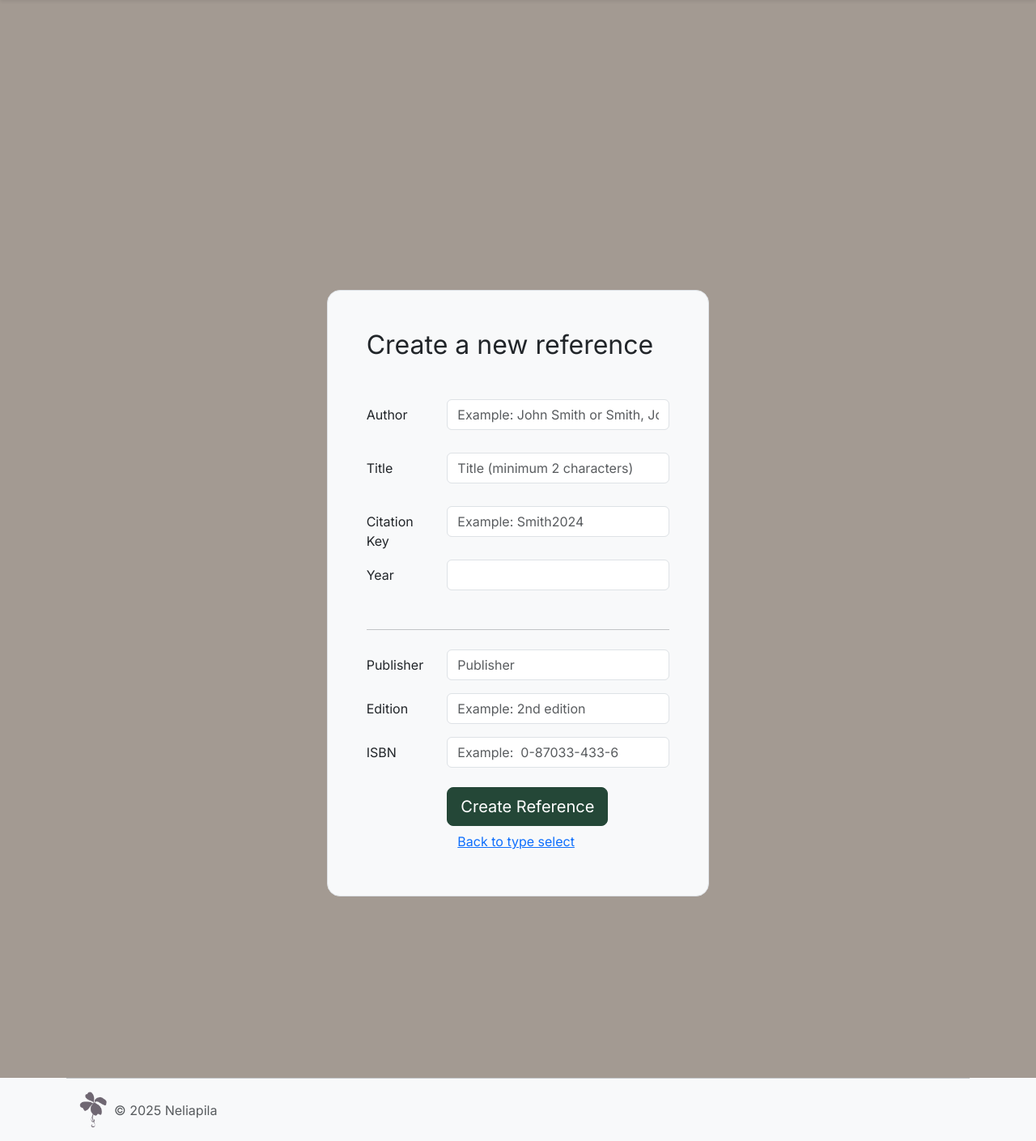
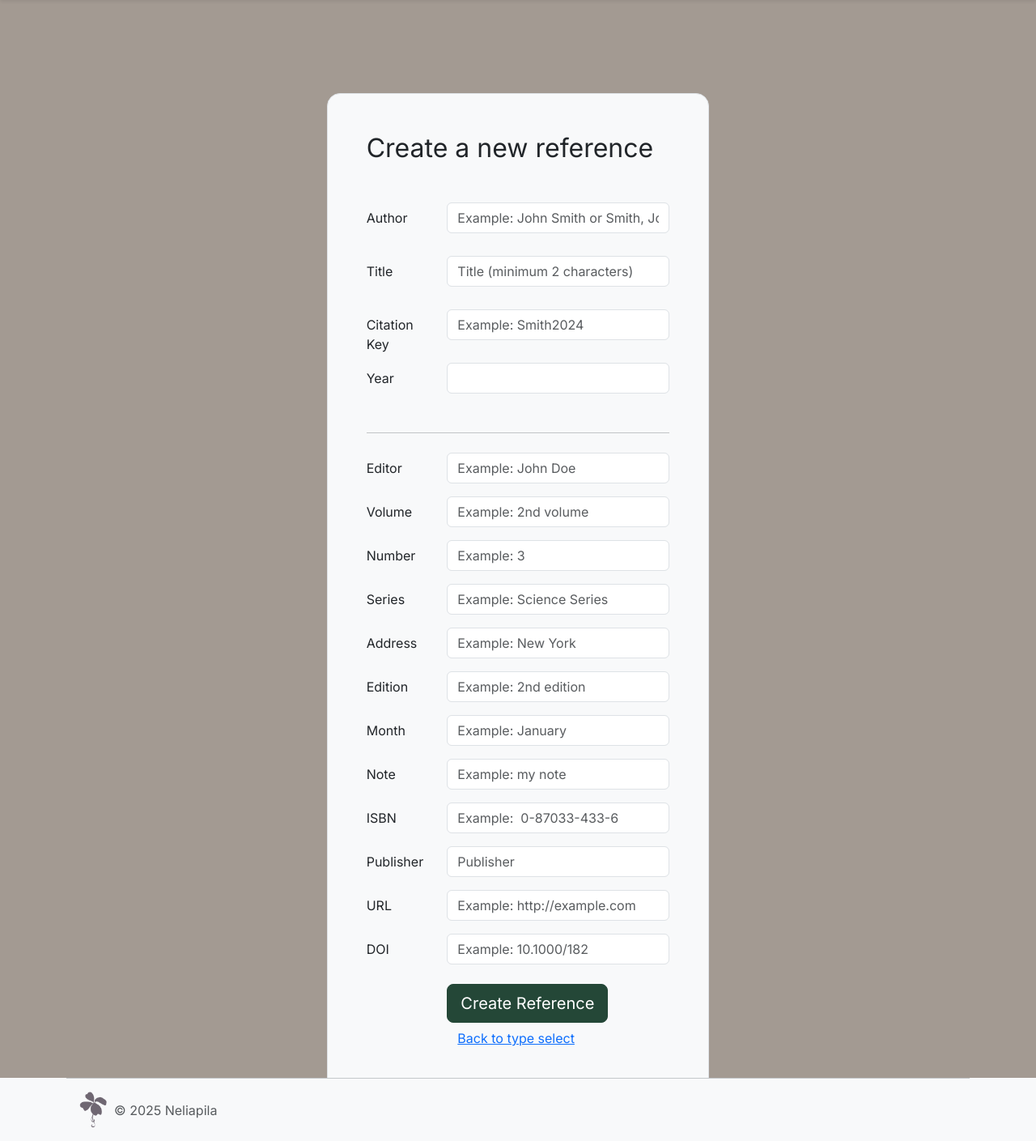
Before and after one commit to kortekoski/ohtuminiprojekti, a Flask app: page /new_reference/book in a window 1280 px wide. Shown: the part 56-1465 px from the top of the page at 81% size. Run offline with Flask 3, Linux system fonts and the light colour scheme.

Commit message:
Add extra fields to article and book templates

```diff
--- a/src/app.py
+++ b/src/app.py
@@ -55,7 +55,7 @@ def reference_creation():
     reftype = request.form.get(RefField.REFTYPE.value)
 
     extra = {}
-    for key, value, *_ in request.form.to_dict():
+    for key, value in request.form.to_dict().items():
         if key in [
             RefField.CITATION_KEY.value,
             RefField.YEAR.value,
@@ -118,7 +118,7 @@ def update_reference(ref_id):
     reftype = request.form.get(RefField.REFTYPE.value)
 
     extra = {}
-    for key, value, *_ in request.form.to_dict():
+    for key, value in request.form.to_dict().items():
         if key in [
             RefField.CITATION_KEY.value,
             RefField.YEAR.value,
--- a/src/templates/add_book.html
+++ b/src/templates/add_book.html
@@ -7,6 +7,129 @@ Add a new book reference
 {% block reftype_value %}book{% endblock %}
 
 {% block extra_fields %}
+
+
+<div class="row mb-3">
+  <label for="editor" class="col-sm-3 col-form-label">Editor</label>
+  <div class="col-sm-9">
+    <input
+      type="text"
+      id="editor"
+      name="editor"
+      class="form-control"
+      placeholder="Example: John Doe"
+    >
+  </div>
+</div>
+
+<div class="row mb-3">
+  <label for="volume" class="col-sm-3 col-form-label">Volume</label>
+  <div class="col-sm-9">
+    <input
+      type="text"
+      id="volume"
+      name="volume"
+      class="form-control"
+      placeholder="Example: 2nd volume"
+    >
+  </div>
+</div>
+
+<div class="row mb-3">
+  <label for="number" class="col-sm-3 col-form-label">Number</label>
+  <div class="col-sm-9">
+    <input
+      type="text"
+      id="number"
+      name="number"
+      class="form-control"
+      placeholder="Example: 3"
+    >
+  </div>
+</div>
+
+<div class="row mb-3">
+  <label for="series" class="col-sm-3 col-form-label">Series</label>
+  <div class="col-sm-9">
+    <input
+      type="text"
+      id="series"
+      name="series"
+      class="form-control"
+      placeholder="Example: Science Series"
+    >
+  </div>
+</div>
+
+<div class="row mb-3">
+  <label for="address" class="col-sm-3 col-form-label">Address</label>
+  <div class="col-sm-9">
+    <input
+      type="text"
+      id="address"
+      name="address"
+      class="form-control"
+      placeholder="Example: New York"
+    >
+  </div>
+</div>
+
+
+
+
+<div class="row mb-3">
+  <label for="edition" class="col-sm-3 col-form-label">Edition</label>
+  <div class="col-sm-9">
+    <input
+      type="text"
+      id="edition"
+      name="edition"
+      class="form-control"
+      placeholder="Example: 2nd edition"
+    >
+  </div>
+</div>
+
+<div class="row mb-3">
+  <label for="month" class="col-sm-3 col-form-label">Month</label>
+  <div class="col-sm-9">
+    <input
+      type="text"
+      id="month"
+      name="month"
+      class="form-control"
+      placeholder="Example: January"
+    >
+  </div>
+</div>
+
+<div class="row mb-3">
+  <label for="note" class="col-sm-3 col-form-label">Note</label>
+  <div class="col-sm-9">
+    <input
+      type="text"
+      id="note"
+      name="note"
+      class="form-control"
+      placeholder="Example: my note"
+    >
+  </div>
+</div>
+
+
+
+<div class="row mb-3">
+  <label for="isbn" class="col-sm-3 col-form-label">ISBN</label>
+  <div class="col-sm-9">
+    <input
+      type="text"
+      id="isbn"
+      name="isbn"
+      class="form-control"
+      placeholder="Example:  0-87033-433-6"
+    >
+  </div>
+</div>
 
 <div class="row mb-3">
   <label for="publisher" class="col-sm-3 col-form-label">Publisher</label>
@@ -22,28 +145,29 @@ Add a new book reference
 </div>
 
 <div class="row mb-3">
-  <label for="edition" class="col-sm-3 col-form-label">Edition</label>
+  <label for="url" class="col-sm-3 col-form-label">URL</label>
   <div class="col-sm-9">
     <input
       type="text"
-      id="edition"
-      name="edition"
+      id="url"
+      name="url"
       class="form-control"
-      placeholder="Example: 2nd edition"
+      placeholder="Example: http://example.com"
     >
   </div>
 </div>
 
 <div class="row mb-3">
-  <label for="isbn" class="col-sm-3 col-form-label">ISBN</label>
+  <label for="doi" class="col-sm-3 col-form-label">DOI</label>
   <div class="col-sm-9">
     <input
       type="text"
-      id="isbn"
-      name="isbn"
+      id="doi"
+      name="doi"
       class="form-control"
-      placeholder="Example:  0-87033-433-6"
+      placeholder="Example: 10.1000/182"
     >
   </div>
 </div>
+
 {% endblock %}
```
Also changed, not shown: src/templates/add_article.html (+67 -0 lines).
